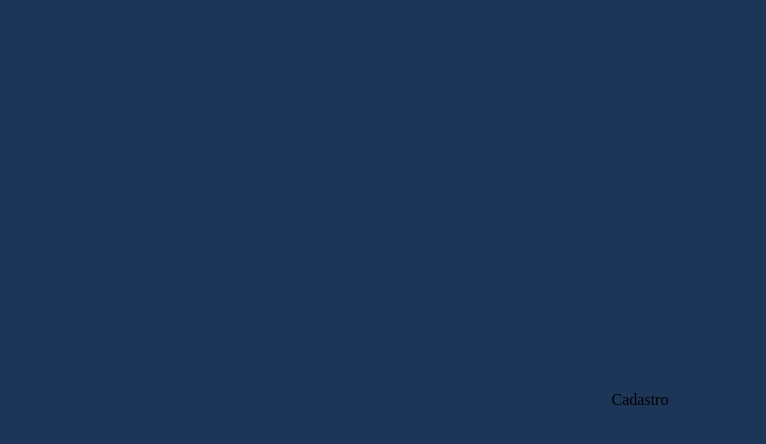
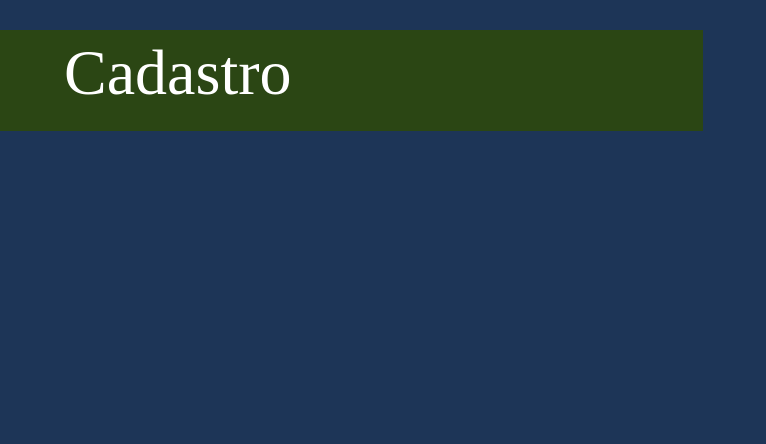
Before and after one commit to BomDia12/Trabalho-de-MP, a React (Create React App) app in the folder front-end/: page /register in a window 1280 px wide. Shown: the top 444 px of the page, without its empty margins (0-766 px from the left). Built offline with nearby package versions, Linux system fonts and the light colour scheme.

Commit message:
feat(register): adicona componente de titulo da pagina

```diff
--- a/front-end/src/pages/Register/index.js
+++ b/front-end/src/pages/Register/index.js
@@ -1,9 +1,16 @@
 // Arquivo da página inicial
 import { RegisterContainer } from "./styles"
 
+import PageName from '../../components/pageName'
+
+
 const Register = () => {
     return (
-        <RegisterContainer>Cadastro</RegisterContainer>
+        <RegisterContainer>
+            <PageName
+                title= "Cadastro"
+            />
+        </RegisterContainer>
     )
 }
 
--- a/front-end/src/pages/Register/styles.js
+++ b/front-end/src/pages/Register/styles.js
@@ -6,6 +6,5 @@ export const RegisterContainer = styled.div`
     background-color: #1D3557;
     height: 100vh;
     display: flex;
-    align-items: center;
-    justify-content: center;
+    justify-content: flex-start;
 `;
```
